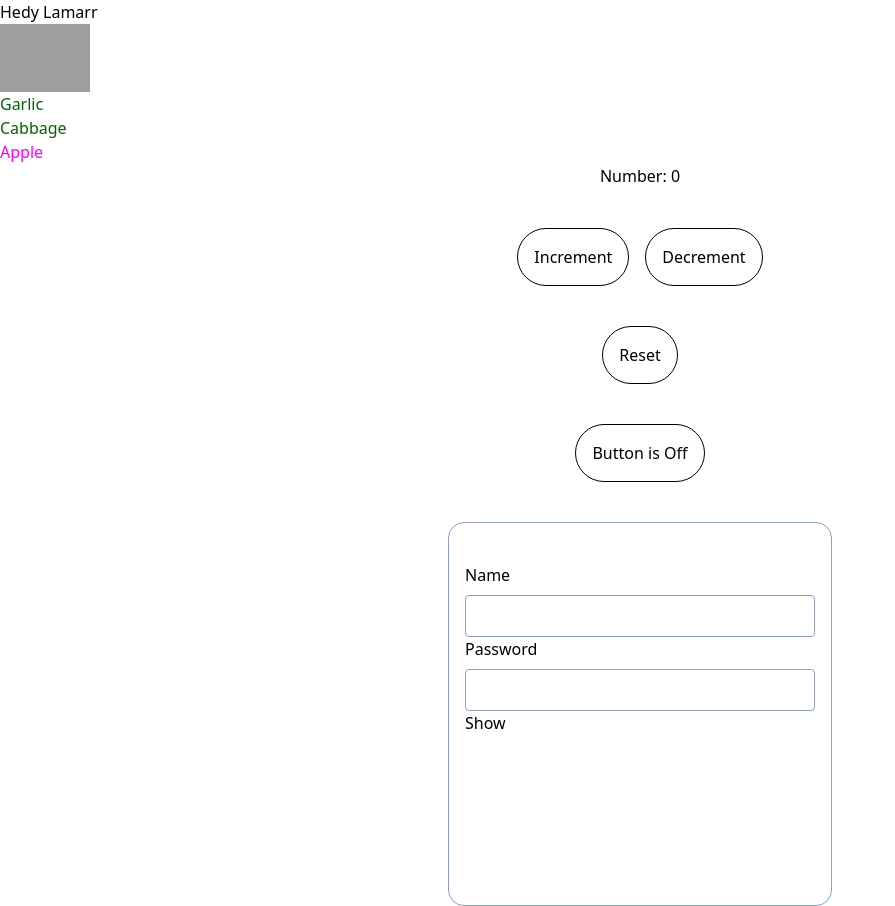
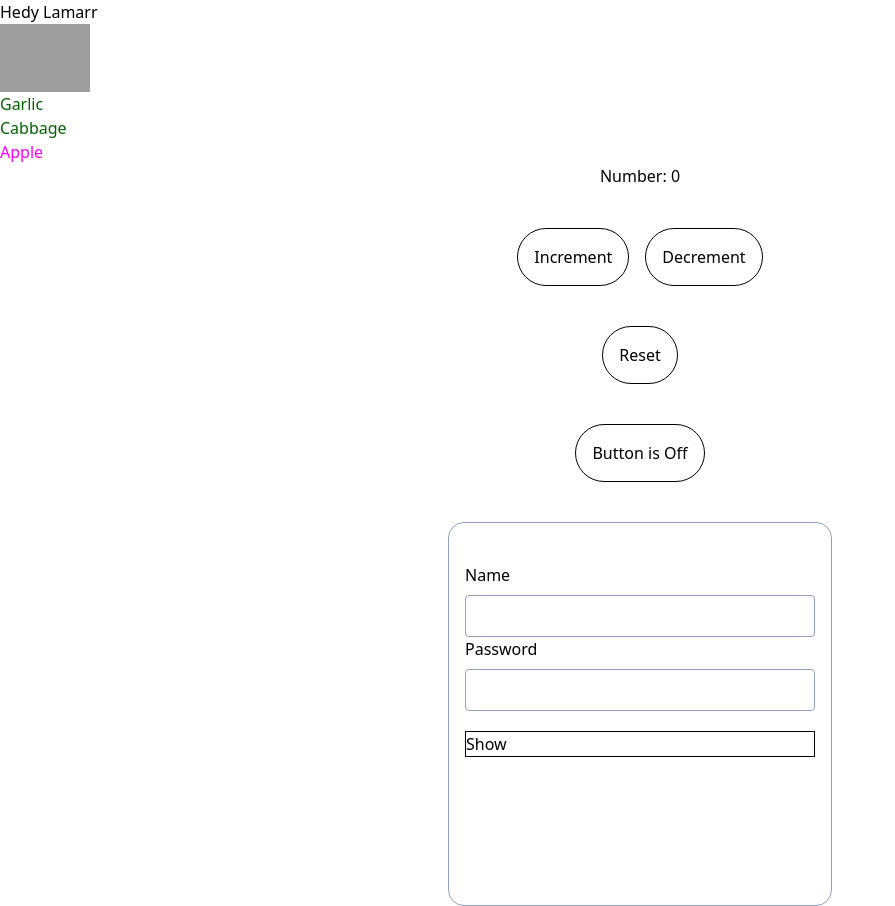
Before and after one commit to jahid01754/React, a Next.js app: page / in a window 1280 px wide. Shown: the whole page, without its empty margins (0-895 px from the left). Built offline with nearby package versions, Linux system fonts and the light colour scheme; grey boxes are pictures that could not be loaded.

Commit message:
password field retrying

```diff
--- a/component/Lesson 1/passwordField.js
+++ b/component/Lesson 1/passwordField.js
@@ -37,7 +37,7 @@ export default function PasswordField(){
                     className="border border-slate-400 px-3 py-2 rounded"
                 ></input>
 
-                <buttton type ="button" onClick = {togglePasswordVisibility} className="">{showPassword ? "Hide": "Show"}</buttton>
+                <buttton type ="button" onClick = {togglePasswordVisibility} className="border mt-5">{showPassword ? "Hide": "Show"}</buttton>
             </div>
         </div>
     );
```
